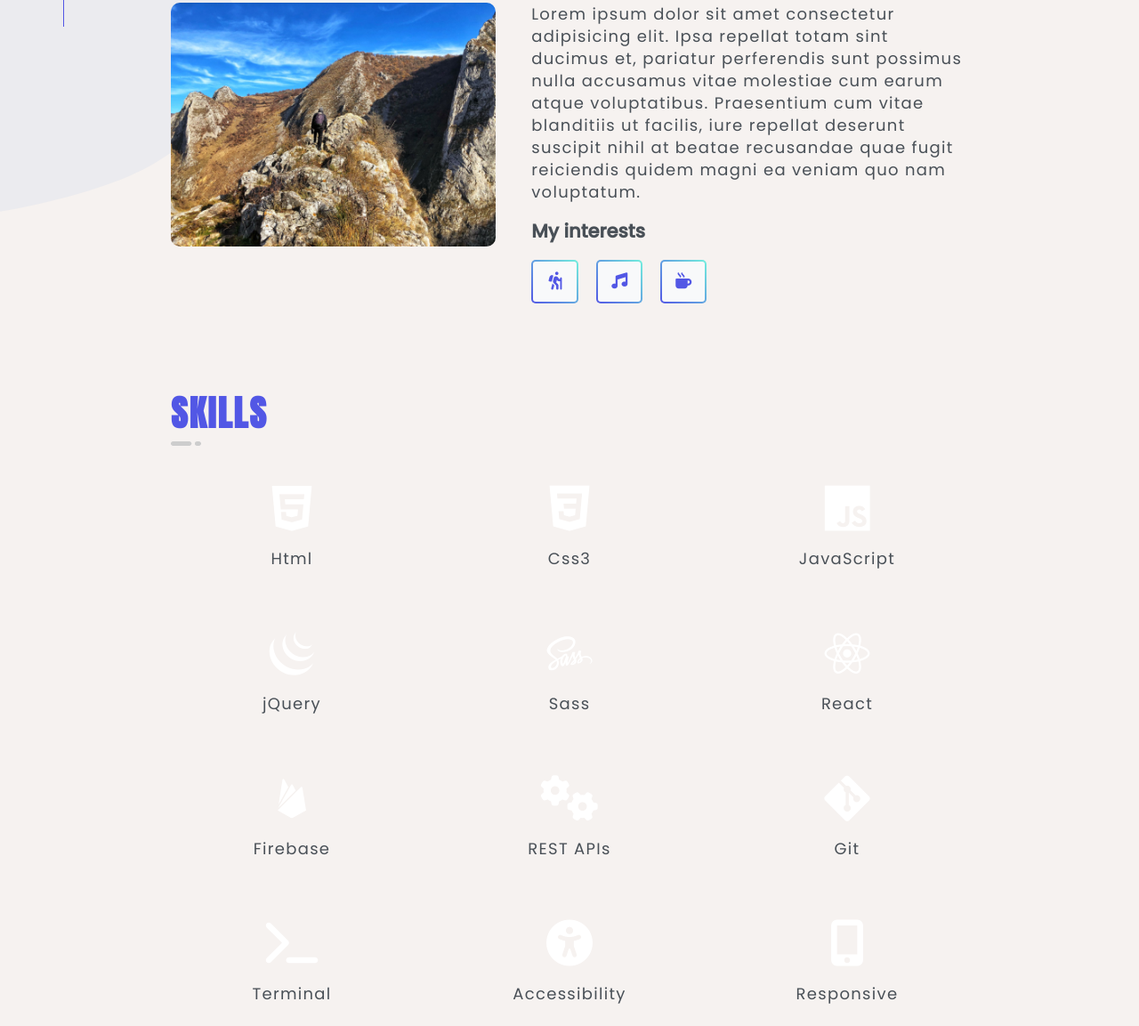
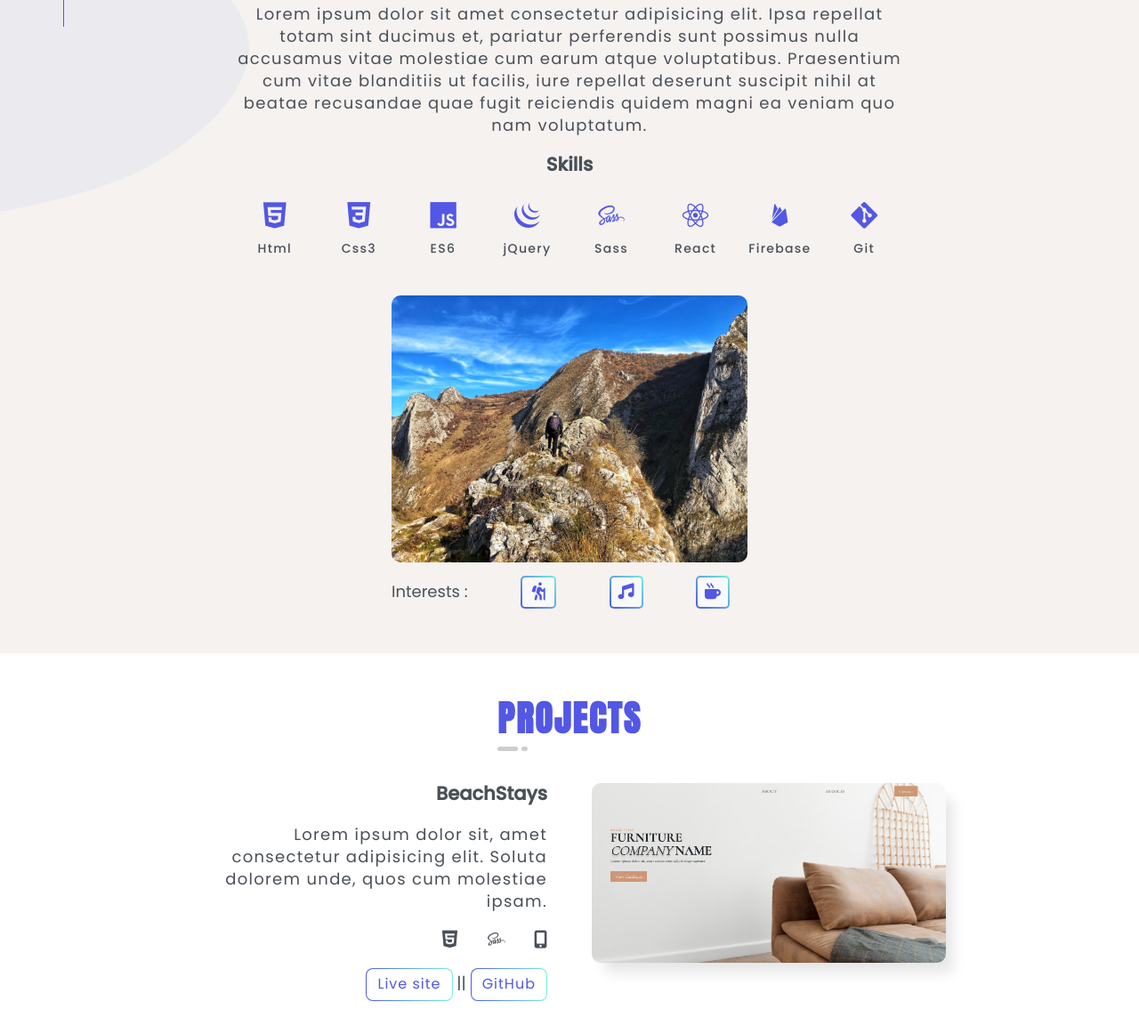
Before and after one commit to itsninam/MadalinaOancea-portfolio, a plain HTML site: page index.html in a window 1280 px wide. Shown: the part 783-1936 px from the top of the page at 89% size. Drawn offline with nearby package versions, Linux system fonts and the light colour scheme.

Commit message:
moved skills to about-me and re-styled section

```diff
--- a/index.html
+++ b/index.html
@@ -86,44 +86,18 @@
       <section class="about" id="about">
         <div class="wrapper">
           <h2>About me</h2>
-          <div class="flexContainer">
-            <div class="imgContainer">
-              <img src="./assets/madalina.png" alt="A photo of Madalina" />
-            </div>
           <div class="textContainer">
             <p>
               Lorem ipsum dolor sit amet consectetur adipisicing elit. Ipsa
-                repellat totam sint ducimus et, pariatur perferendis sunt
-                possimus nulla accusamus vitae molestiae cum earum atque
-                voluptatibus. Praesentium cum vitae blanditiis ut facilis, iure
-                repellat deserunt suscipit nihil at beatae recusandae quae fugit
-                reiciendis quidem magni ea veniam quo nam voluptatum.
+              repellat totam sint ducimus et, pariatur perferendis sunt possimus
+              nulla accusamus vitae molestiae cum earum atque voluptatibus.
+              Praesentium cum vitae blanditiis ut facilis, iure repellat
+              deserunt suscipit nihil at beatae recusandae quae fugit reiciendis
+              quidem magni ea veniam quo nam voluptatum.
             </p>
-              <div class="interests">
-                <h3>My interests</h3>
-                <div class="flexContainer">
-                  <div class="iconContainer">
-                    <span class="sr-only">Hiking</span>
-                    <i class="fa-solid fa-person-hiking" aria-hidden="true"></i>
-                  </div>
-                  <div class="iconContainer">
-                    <span class="sr-only">Skating</span>
-                    <i class="fa-solid fa-music" aria-hidden="true"></i>
-                  </div>
-                  <div class="iconContainer">
-                    <span class="sr-only">Coffee</span>
-                    <i class="fa-solid fa-mug-hot" aria-hidden="true"></i>
-                  </div>
-                </div>
-              </div>
-            </div>
-          </div>
-        </div>
-      </section>
-      <section class="skills">
-        <div class="wrapper">
-          <h2>Skills</h2>
-          <ul class="skillsList">
+            <div class="skills">
+              <h3>Skills</h3>
+              <ul class="skillsList flexContainer">
                 <li class="iconContainer">
                   <i class="devicon-html5-plain" aria-hidden="true"></i>
                   <p>Html</p>
@@ -134,7 +108,7 @@
                 </li>
                 <li class="iconContainer">
                   <i class="devicon-javascript-plain" aria-hidden="true"></i>
-              <p>JavaScript</p>
+                  <p>ES6</p>
                 </li>
                 <li class="iconContainer">
                   <i class="devicon-jquery-plain" aria-hidden="true"></i>
@@ -153,31 +127,36 @@
                   <p>Firebase</p>
                 </li>
                 <li class="iconContainer">
-              <i class="fa-solid fa-gears" aria-hidden="true"></i>
-              <p>REST APIs</p>
-            </li>
-            <li class="iconContainer">
                   <div class="icon">
                     <i class="devicon-git-plain" aria-hidden="true"></i>
                   </div>
                   <p>Git</p>
                 </li>
-            <li class="iconContainer">
-              <i class="fa-solid fa-terminal" aria-hidden="true"></i>
-              <p>Terminal</p>
-            </li>
-            <li class="iconContainer">
-              <i class="fa-solid fa-universal-access" aria-hidden="true"></i>
-              <p>Accessibility</p>
-            </li>
-            <li class="iconContainer">
-              <i
-                class="fa-solid fa-mobile-screen-button"
-                aria-hidden="true"
-              ></i>
-              <p>Responsive</p>
-            </li>
               </ul>
+            </div>
+          </div>
+          <div class="bottomContent">
+            <div class="imgContainer">
+              <img src="./assets/madalina.png" alt="A photo of Madalina" />
+            </div>
+            <div class="interests">
+              <div class="flexContainer">
+                <h4>Interests :</h4>
+                <div class="iconContainer adjust">
+                  <span class="sr-only">Hiking</span>
+                  <i class="fa-solid fa-person-hiking" aria-hidden="true"></i>
+                </div>
+                <div class="iconContainer">
+                  <span class="sr-only">Music</span>
+                  <i class="fa-solid fa-music" aria-hidden="true"></i>
+                </div>
+                <div class="iconContainer">
+                  <span class="sr-only">Coffee</span>
+                  <i class="fa-solid fa-mug-hot" aria-hidden="true"></i>
+                </div>
+              </div>
+            </div>
+          </div>
         </div>
       </section>
       <section class="portfolio" id="portfolio">
@@ -226,10 +205,10 @@
             <div class="textContainer">
               <h3>InstaFun</h3>
               <p>
-                Personal project re-creating Instagram using Unsplash API to
-                generate user profile names, images, and image description. Page
-                is fully responsive on mobile devices. Tap the like ('heart')
-                icon under the image on your favourite post!
+                Re-creation of Instagram using Unsplash API to generate user
+                profile names, images, and image description. Page is fully
+                responsive on mobile devices. Tap the like ('heart') icon under
+                the image on your favourite post!
               </p>
               <div class="iconsContainer">
                 <span class="sr-only">Made with</span>
@@ -268,8 +247,8 @@
             <div class="textContainer alignRight">
               <h3>BeachStays</h3>
               <p>
-                Multi-page and responsive PSD conversion using Sass. Responsive
-                across devices down to 320px.
+                Multi-page and responsive PSD conversion using semantic HTML and
+                Sass. Responsive across devices down to 320px.
               </p>
               <div class="iconsContainer">
                 <span class="sr-only">Made with</span>
--- a/styles/sass/partials/_aboutMe.scss
+++ b/styles/sass/partials/_aboutMe.scss
@@ -1,7 +1,6 @@
 .about {
   position: relative;
   background-color: #f6f2f0;
-  z-index: -20;
   z-index: 10;
 
   &::before {
@@ -29,30 +28,62 @@
     }
   }
 
-  .flexContainer {
-    align-items: flex-start;
+  .textContainer {
+    text-align: center;
+    width: 85%;
+    margin: 0 auto 40px auto;
+
+    .skillsList {
+      flex-wrap: wrap;
+      justify-content: space-evenly;
+      font-size: 0.7rem;
+      font-weight: 500;
+      margin: 0 auto;
     }
 
-  .imgContainer {
-    margin-right: 10px;
+    .iconContainer {
+      text-align: center;
+      margin: 0 10px;
+
+      i {
+        padding: 10px 20px;
+        font-size: 1.5rem;
+        color: $secondary;
+        display: inline-block;
+      }
+
+      p {
+        margin: 0;
+      }
+    }
+  }
+
+  .bottomContent {
+    text-align: center;
+    margin: 0 auto;
 
     img {
       border-radius: 10px;
+      margin: 15px auto;
     }
   }
 
-  .textContainer {
-    width: 60%;
-    margin-left: 30px;
+  .interests {
+    margin: 0 auto;
+    max-width: 400px;
+    width: 100%;
+
+    .flexContainer {
+      align-items: center;
     }
 
-  .interests {
-    .flexContainer {
-      justify-content: normal;
+    h4 {
+      margin-right: 20px;
+      font-weight: 400;
     }
 
     .iconContainer {
-      padding: 12px 15px;
+      padding: 6px 8px;
       margin-right: 20px;
       border-style: solid;
       background: linear-gradient(#f8f9fa) padding-box,
@@ -60,46 +91,24 @@
       border: 2px solid transparent;
       border-radius: 5px;
       color: $secondary;
-
-      &:first-child {
-        padding: 11px 17px;
+    }
+    .adjust {
+      padding: 5px 10.5px;
       font-size: 1.01rem;
     }
   }
 }
-}
 
-@media (max-width: 1100px) {
+@media (max-width: 550px) {
   .about {
     .textContainer {
       width: 100%;
-    }
-  }
-}
 
-@media (max-width: 750px) {
-  .about {
-    .flexContainer {
-      flex-direction: column;
-    }
-
-    .imgContainer {
-      margin: 0 auto;
-      margin-bottom: 20px;
-    }
-
-    .textContainer {
-      margin: 0;
-
-      p {
-        text-align: center;
-      }
-    }
-
-    .interests {
-      .flexContainer {
-        flex-direction: row;
+      .iconContainer {
+        i {
+          padding: 10px 13px;
         }
       }
     }
   }
+}
--- a/styles/sass/partials/_skills.scss
+++ /dev/null
@@ -1,46 +0,0 @@
-.skills {
-  background-color: #f6f2f0;
-
-  h2 {
-    position: relative;
-
-    &::after {
-      content: url(../../../assets/line.png);
-      position: absolute;
-      height: 10px;
-      width: 10px;
-      left: 0;
-      top: 20px;
-    }
-  }
-
-  .skillsList {
-    align-items: center;
-    text-align: center;
-    display: grid;
-    grid-template-columns: repeat(auto-fit, minmax(250px, 1fr));
-    grid-gap: 2rem;
-  }
-
-  .iconContainer {
-    i {
-      font-size: 2.6rem;
-      color: #fff;
-      padding: 8px 10px;
-      margin-bottom: 10px;
-      display: inline-block;
-    }
-
-    li {
-      font-weight: 500;
-    }
-  }
-}
-
-@media (max-width: 700px) {
-  .skills {
-    .skillsList {
-      grid-template-columns: repeat(2, 1fr);
-    }
-  }
-}
--- a/styles/sass/partials/_typography.scss
+++ b/styles/sass/partials/_typography.scss
@@ -13,6 +13,7 @@ body {
 h1,
 h2,
 h3,
+h4,
 p,
 a,
 input {
--- a/styles/sass/styles.scss
+++ b/styles/sass/styles.scss
@@ -4,6 +4,6 @@
 @import "./partials/baseStyles";
 @import "./partials/header";
 @import "./partials/aboutMe";
-@import "./partials/skills";
+// @import "./partials/skills";
 @import "./partials/portfolio";
 @import "./partials/footer";
```
Also changed, not shown: styles/styles.css. Lines whose indentation alone changed are shown as unchanged.
